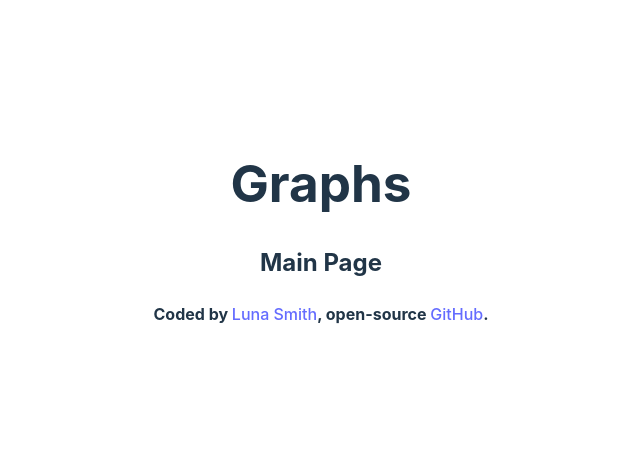
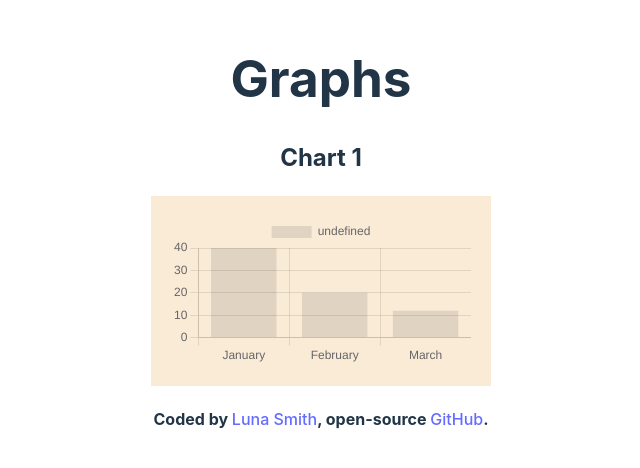
Before and after one commit to Lu-Smith/graphs_vue, a Vue app: page / in a window 1280 px wide. Shown: the part 166-634 px from the top of the page, without its empty margins (319-959 px from the left). Built offline with nearby package versions, Linux system fonts and the light colour scheme.

Commit message:
Updated MainGraphs.vue

```diff
--- a/src/components/MainGraphs.vue
+++ b/src/components/MainGraphs.vue
@@ -1,3 +1,35 @@
+<script setup lang="ts">
+import {
+  Chart as ChartJS,
+  Title,
+  Tooltip,
+  Legend,
+  BarElement,
+  CategoryScale,
+  LinearScale
+} from 'chart.js'
+import { Bar } from 'vue-chartjs'
+
+ChartJS.register(CategoryScale, LinearScale, BarElement, Title, Tooltip, Legend)
+
+const data = {
+        labels: ['January', 'February', 'March'],
+        datasets: [{ data: [40, 20, 12] }]
+}
+
+
+</script>
+
 <template>
-    <h2>Main Page</h2>
+    <h2>Chart 1</h2>
+    <div class="chartContainer">
+        <Bar :data="data" />
+    </div>
 </template>
+
+<style scoped>
+.chartContainer {
+    background-color: antiquewhite;
+    padding: 20px;
+}
+</style>
```
